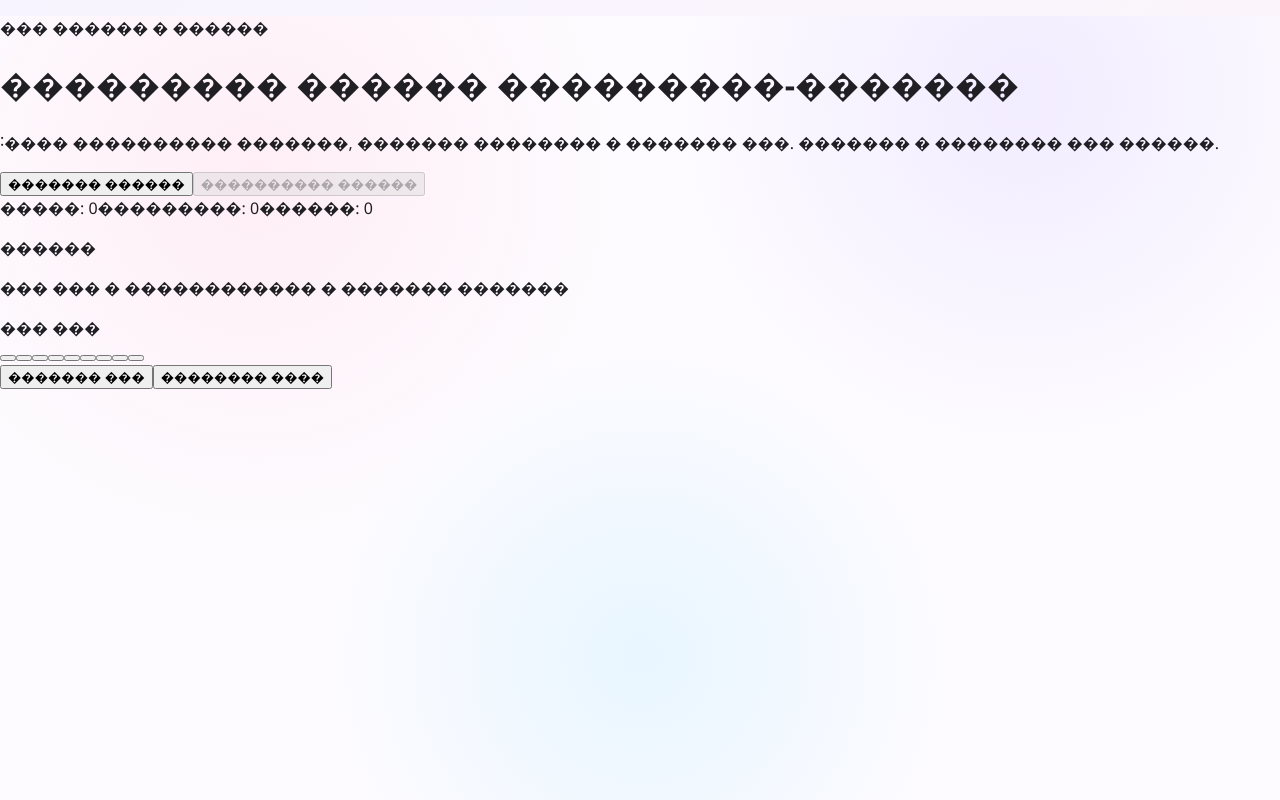
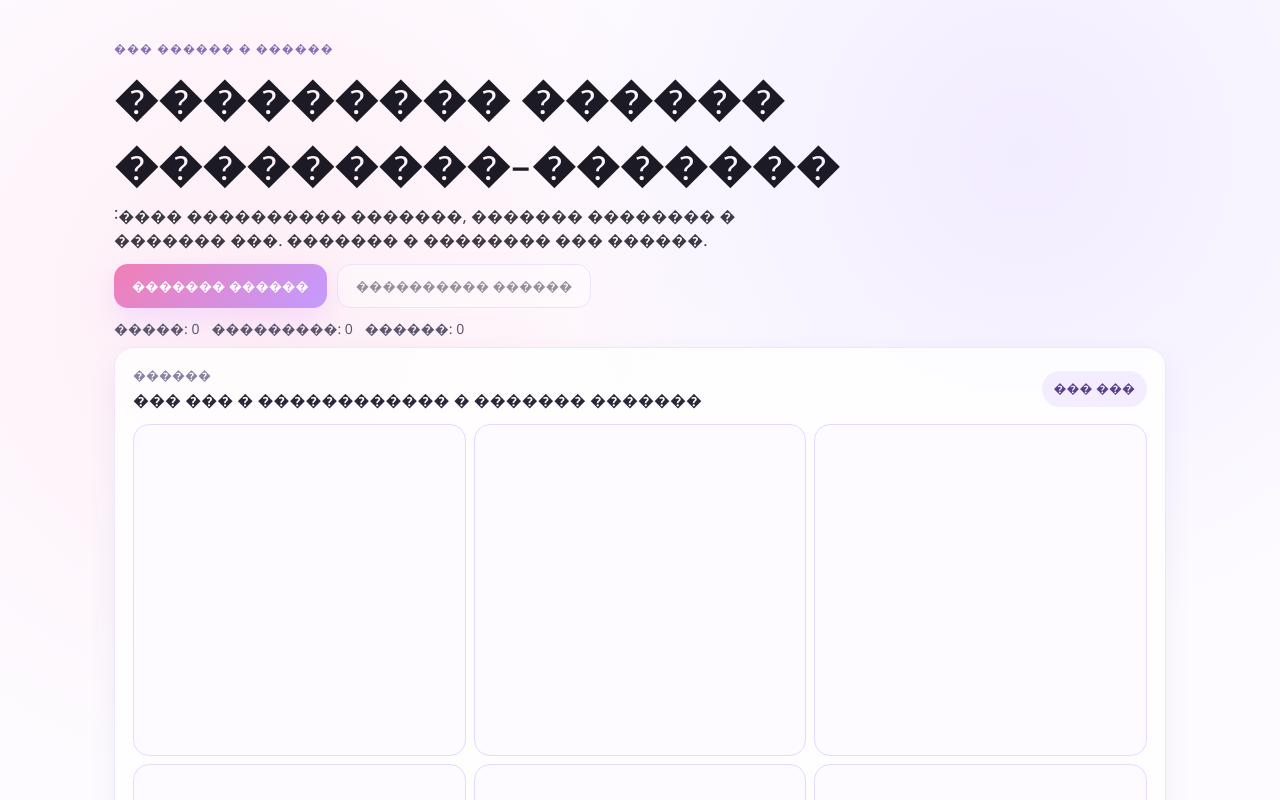
Before and after one commit to ovepfunkep/XO, a React (Vite) app in the folder frontend/: page / in a window 1280 px wide. Shown: the top 800 px of the page. Built offline with nearby package versions, Linux system fonts and the light colour scheme; no server answers.

Commit message:
fix empty files

```diff
--- a/frontend/src/app.css
+++ b/frontend/src/app.css
@@ -0,0 +1,211 @@
+.page {
+  max-width: 1100px;
+  margin: 0 auto;
+  padding: 24px;
+}
+
+.hero {
+  display: grid;
+  gap: 12px;
+  padding: 16px 0 8px;
+}
+
+.title-block h1 {
+  font-family: "Playfair Display", "Inter", serif;
+  font-size: clamp(32px, 4vw, 44px);
+  margin: 6px 0 8px;
+  color: #1c1a24;
+}
+
+.eyebrow {
+  text-transform: uppercase;
+  letter-spacing: 0.08em;
+  font-size: 12px;
+  color: #8b6fb4;
+  margin: 0;
+}
+
+.lede {
+  max-width: 640px;
+  margin: 0 0 12px;
+  color: #3d3a45;
+  font-size: 16px;
+}
+
+.cta-row {
+  display: flex;
+  gap: 10px;
+  flex-wrap: wrap;
+  margin-bottom: 10px;
+}
+
+.primary,
+.ghost {
+  padding: 12px 18px;
+  border-radius: 14px;
+  border: none;
+  cursor: pointer;
+  font-weight: 600;
+  transition: transform 180ms ease, box-shadow 180ms ease, background 180ms ease;
+}
+
+.primary {
+  background: linear-gradient(135deg, #f07fb6, #c39bff);
+  color: #fff;
+  box-shadow: 0 12px 30px rgba(219, 158, 255, 0.28);
+}
+
+.primary:hover {
+  transform: translateY(-1px);
+  box-shadow: 0 16px 36px rgba(219, 158, 255, 0.35);
+}
+
+.ghost {
+  background: rgba(255, 255, 255, 0.6);
+  border: 1px solid #e0d9f5;
+  color: #514c5f;
+}
+
+.ghost:disabled {
+  opacity: 0.6;
+  cursor: not-allowed;
+}
+
+.stats {
+  display: flex;
+  gap: 12px;
+  flex-wrap: wrap;
+  color: #5c566e;
+  font-size: 14px;
+}
+
+.content {
+  display: grid;
+  gap: 18px;
+}
+
+.board-card {
+  background: rgba(255, 255, 255, 0.82);
+  border: 1px solid #efe7ff;
+  border-radius: 20px;
+  padding: 18px;
+  box-shadow: 0 10px 28px rgba(93, 65, 154, 0.08);
+}
+
+.board-header {
+  display: flex;
+  align-items: center;
+  justify-content: space-between;
+  gap: 10px;
+  margin-bottom: 12px;
+}
+
+.status-label {
+  margin: 0;
+  font-size: 13px;
+  color: #8c81a2;
+}
+
+.status {
+  margin: 2px 0 0;
+  font-weight: 600;
+  color: #2c2638;
+}
+
+.pill {
+  background: #f3edff;
+  color: #5a3f8b;
+  padding: 8px 12px;
+  border-radius: 999px;
+  font-size: 13px;
+  font-weight: 600;
+}
+
+.board-grid {
+  display: grid;
+  grid-template-columns: repeat(3, minmax(80px, 1fr));
+  gap: 8px;
+  margin: 12px 0;
+}
+
+.cell {
+  aspect-ratio: 1 / 1;
+  background: #fdfbff;
+  border: 1px solid #e5d9ff;
+  border-radius: 16px;
+  font-size: clamp(28px, 6vw, 42px);
+  font-weight: 700;
+  color: #3b2f55;
+  transition: transform 160ms ease, box-shadow 160ms ease, background 160ms ease;
+}
+
+.cell:hover:not(:disabled) {
+  transform: translateY(-1px);
+  background: #f7f1ff;
+  box-shadow: 0 8px 18px rgba(135, 102, 189, 0.15);
+}
+
+.cell:disabled {
+  cursor: not-allowed;
+  opacity: 0.7;
+}
+
+.actions {
+  display: flex;
+  gap: 10px;
+  flex-wrap: wrap;
+  margin-top: 6px;
+}
+
+.promo {
+  margin-top: 14px;
+  padding: 12px;
+  border-radius: 14px;
+  background: linear-gradient(135deg, #fff1fa, #f4eaff);
+  border: 1px solid #f2dfff;
+}
+
+.promo-title {
+  margin: 0 0 6px;
+  font-weight: 700;
+  color: #3a2f4e;
+}
+
+.promo-code {
+  font-size: 28px;
+  font-weight: 800;
+  letter-spacing: 0.12em;
+  color: #b03fa9;
+}
+
+.promo-note {
+  margin: 6px 0 0;
+  color: #5c546a;
+}
+
+.retry {
+  margin-top: 12px;
+  padding: 12px;
+  border-radius: 12px;
+  background: #fff8fc;
+  border: 1px solid #f3def5;
+  color: #4a3b58;
+}
+
+.message {
+  margin-top: 10px;
+  padding: 10px 12px;
+  border-radius: 10px;
+  background: #f7f3ff;
+  color: #40345d;
+  border: 1px solid #e6dafc;
+}
+
+@media (max-width: 640px) {
+  .page {
+    padding: 16px;
+  }
+  .board-grid {
+    gap: 6px;
+  }
+}
```
